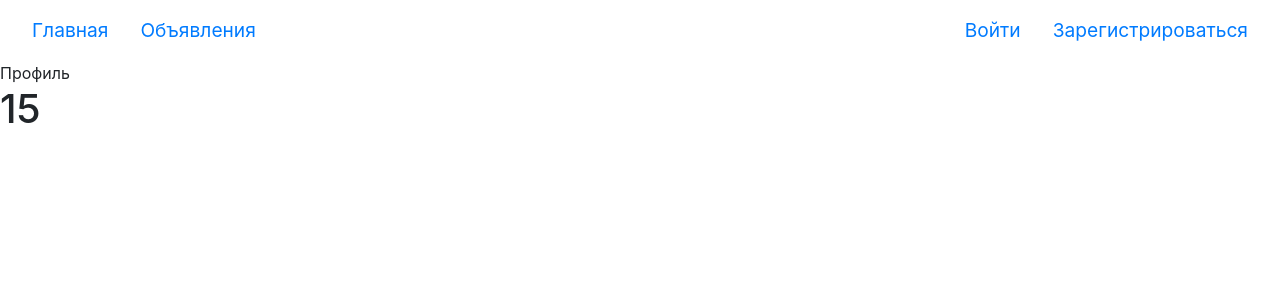
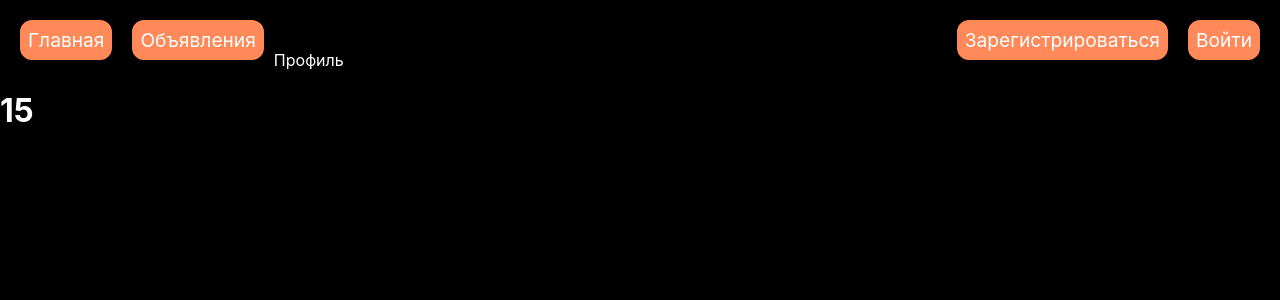
Before and after one commit to Nopennn/mai_houses, a React (Create React App) app: page /profile in a window 1280 px wide. Shown: the top 300 px of the page. Built offline with nearby package versions, Linux system fonts and the light colour scheme.

Commit message:
Styles and navbar

```diff
--- a/src/App.css
+++ b/src/App.css
@@ -1,14 +1,12 @@
-/*.App {*/
-/*  text-align: center;*/
-/*  background-color: #282c34;*/
-/*  min-height: 100vh;*/
-/*  display: flex;*/
-/*  flex-direction: column;*/
-/*  align-items: center;*/
-/*  justify-content: center;*/
-/*  font-size: calc(10px + 2vmin);*/
-/*  color: white;*/
-/*}*/
+.App {
+    width: 100%;
+  background-color: black;
+  min-height: 100vh;
+  flex-direction: column;
+  align-items: center;
+  justify-content: center;
+  color: white;
+}
 
 ul.link-list {
     list-style-type: none;
@@ -16,18 +14,60 @@ ul.link-list {
     padding: 0;
 }
 
+nav.navbar {
+    padding-top: 10px;
+    margin-left: 10px;
+    margin-right: 10px;
+}
 li.nav-item {
+    margin: 5px;
+    padding: 5px;
+}
+li.left-link {
     float: left;
 }
+li.right-link {
+    float: right;
+}
 a {
-    color: hotpink;
+    padding: 5px;
+    text-decoration: none;
+    color: white;
     font-size: larger;
+    display: block;
+    border: solid;
+    border-radius: 12px;
+    border-color: #FF8959;
+    background-color: #FF8959;
+    transition: all .2s linear;
 }
 a:hover {
-    color: brown;
+    background-color: blue;
+    border-color: blue;
 }
 
+div.signup {
+    margin-top: 90px;
+    font-size: larger;
+    text-align: center;
+}
+div.signin {
+    margin-top: 50px;
+    font-size: larger;
+    text-align: center;
+}
 
+input[type=text], input[type=password] {
+    width: 80%;
+    padding: 12px 20px;
+    margin: 5px;
+    display: inline-block;
+    border: 1px solid #ccc;
+    box-sizing: border-box;
+}
+#login {
+
+}
 
 /*.App-logo {*/
 /*  height: 40vmin;*/
--- a/src/App.js
+++ b/src/App.js
@@ -6,21 +6,6 @@ import AppRouter from "./components/AppRouter";
 function App() {
     return (
         <div className="App">
-            <link
-                rel="stylesheet"
-                href="https://cdn.jsdelivr.net/npm/bootstrap@4.0.0/dist/css/bootstrap.min.css"
-                integrity="sha384-Gn5384xqQ1aoWXA+058RXPxPg6fy4IWvTNh0E263XmFcJlSAwiGgFAW/dAiS6JXm"
-                crossOrigin="anonymous"
-            />
-            <script src="https://cdn.jsdelivr.net/npm/react/umd/react.production.min.js" crossOrigin></script>
-
-            <script
-                src="https://cdn.jsdelivr.net/npm/react-dom/umd/react-dom.production.min.js"
-                crossOrigin></script>
-
-            <script
-                src="https://cdn.jsdelivr.net/npm/react-bootstrap@next/dist/react-bootstrap.min.js"
-                crossOrigin></script>
 
 
             <AppRouter></AppRouter>
--- a/src/components/AppRouter.js
+++ b/src/components/AppRouter.js
@@ -12,25 +12,25 @@ const AppRouter = () => {
             <Router>
                 <nav className="navbar">
                     <ul className="link-list left-links">
-                        <li className="nav-item">
+                        <li className="nav-item left-link">
                             <Link to="/" className="nav-link main-link">Главная</Link>
                         </li>
-                        <li className="nav-item">
-                            <Link to="/ad" className="nav-link">Объявления</Link>
+                        <li className="nav-item left-link">
+                            <Link to="/ad" className="nav-link ">Объявления</Link>
                         </li>
                     </ul>
 
                     <ul className="link-list right-links">
-                        <li className="nav-item">
+                        <li className="nav-item right-link">
                             <Link to="/signin" className="nav-link">Войти</Link>
                         </li>
 
-                        <li className="nav-item">
+                        <li className="nav-item right-link">
                             <Link to="/signup" className="nav-link">Зарегистрироваться</Link>
                         </li>
                     </ul>
                 </nav>
-
+                <br/><br/>
                 <main>
                     <Routes>
                         <Route path="/" element={<Main/>}/>
```
